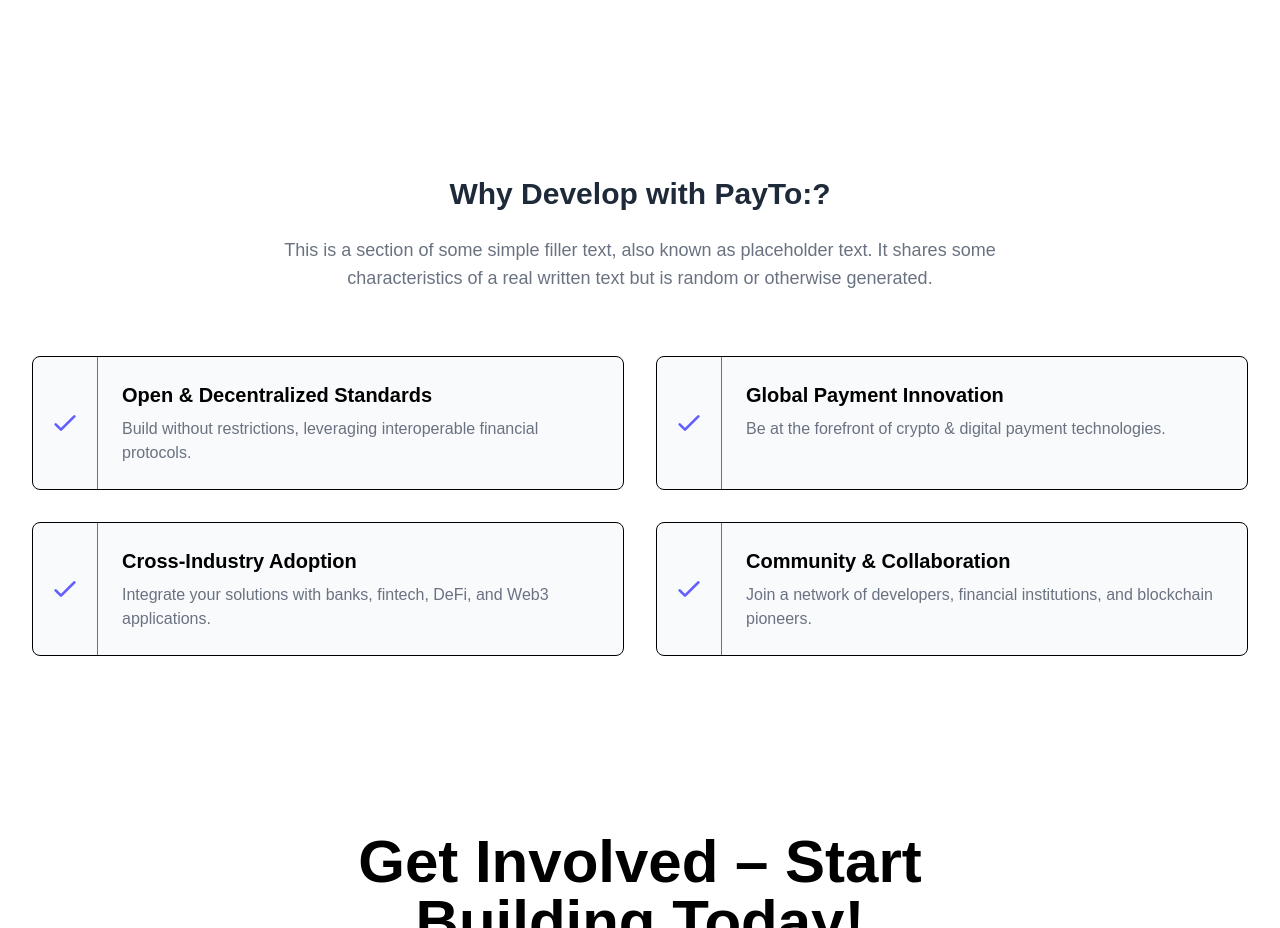
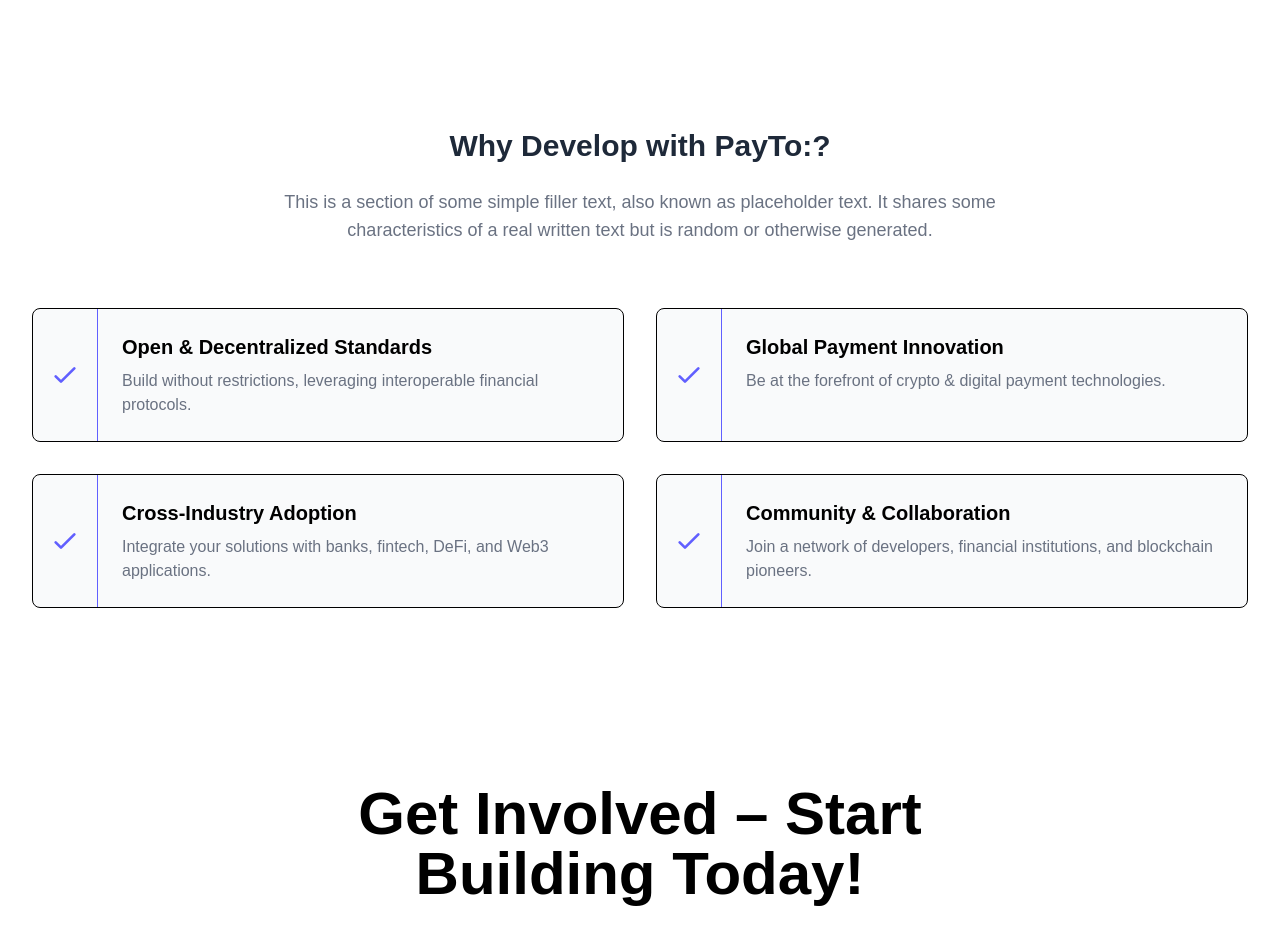
Before and after one commit to core-laboratories/paytoonl-web, a React app: page /developers in a window 1280 px wide. Shown: the part 1700-2628 px from the top of the page. Built offline with nearby package versions, Linux system fonts and the light colour scheme.

Commit message:
removed empty spaces bewteen sections in developers

```diff
--- a/src/Components/Developers/Features/Features.tsx
+++ b/src/Components/Developers/Features/Features.tsx
@@ -2,7 +2,7 @@
 
 const Features = () => {
   return (
-    <div className="bg-white py-6 sm:py-8 lg:py-12">
+    <div className="bg-white pb-6 sm:pb-8 lg:pb-12">
       <div className="mx-auto max-w-screen-2xl px-4 md:px-8">
         <div className="mb-10 md:mb-16">
           <h2 className="mb-4 text-center text-2xl font-bold text-gray-800 md:mb-6 lg:text-3xl">
```
